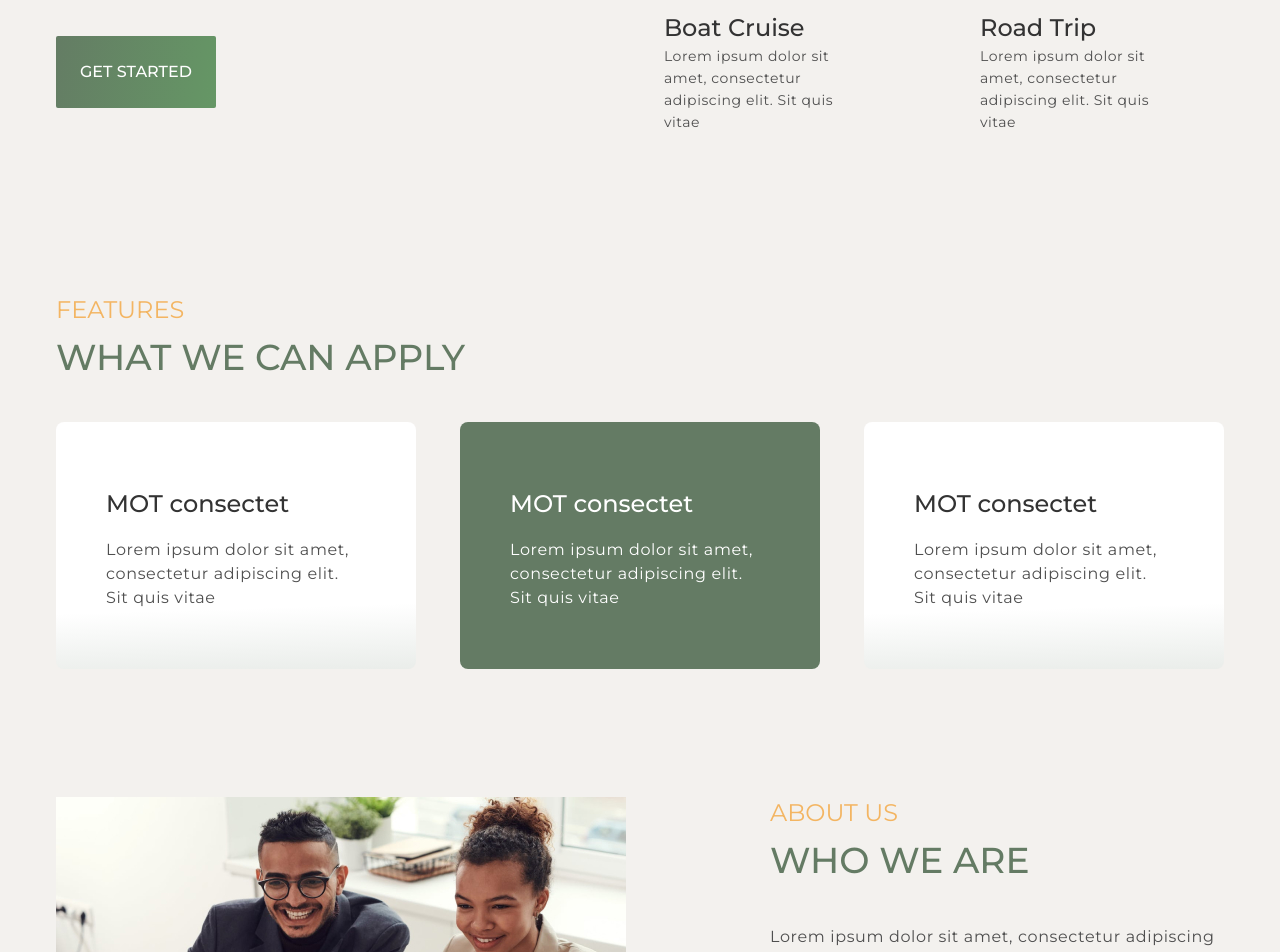
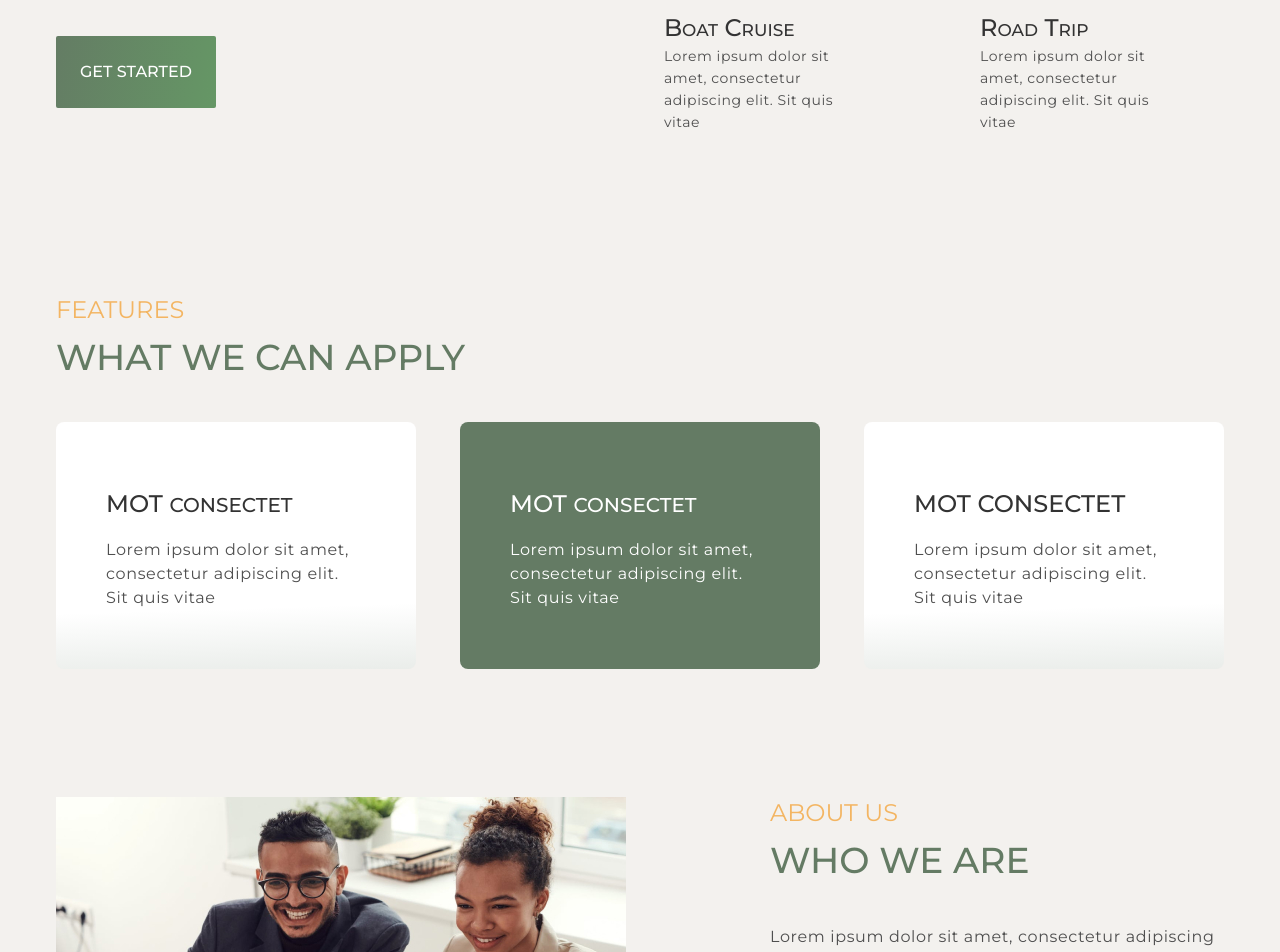
Before and after one commit to acvetochka/Awesome, a plain HTML site: page index.html in a window 1280 px wide. Shown: the part 1159-2111 px from the top of the page. Drawn offline with Linux system fonts and the light colour scheme.

Commit message:
редагує текст

```diff
--- a/index.html
+++ b/index.html
@@ -72,11 +72,11 @@
           <span class="heading-subtitle">What we can apply</span>
           <ul class="feature-card">
             <li class="feature-card__item">
-              <h3 class="feature-card__title">MOT consectet</h3>
+              <h3 class="feature-card__title">MOT <small> consectet</small></h3>
               <p class="feature-card__text">Lorem ipsum dolor sit amet, consectetur adipiscing elit. Sit quis vitae</p>
             </li>
             <li class="feature-card__item">
-              <h3 class="feature-card__title">MOT consectet</h3>
+              <h3 class="feature-card__title">MOT <small> consectet</small></h3>
               <p class="feature-card__text">Lorem ipsum dolor sit amet, consectetur adipiscing elit. Sit quis vitae</p>
             </li>
             <li class="feature-card__item">
--- a/scss/components/_advantage.scss
+++ b/scss/components/_advantage.scss
@@ -30,6 +30,7 @@
         font-size: 24px;
         line-height: 1.5;
         color: $secondaryColor;
+        font-variant: small-caps;
     }
 
     &__text {
--- a/scss/components/_feature.scss
+++ b/scss/components/_feature.scss
@@ -29,6 +29,7 @@
         line-height: 1.5;
         color: $secondaryColor;
         margin-bottom: 16px;
+        text-transform: uppercase;
 
         .feature-card__item:nth-child(even) & {
             color: $tertiaryColor;
--- a/scss/components/_header.scss
+++ b/scss/components/_header.scss
@@ -25,7 +25,9 @@
     &__link {
         @extend %link;
         color: $secondaryColor;
-        text-transform: capitalize;
+        // text-transform: capitalize;
+        font-variant: small-caps;
+
 
         &::first-letter {
             font-size: 40px;
--- a/scss/components/_team.scss
+++ b/scss/components/_team.scss
@@ -34,11 +34,13 @@
     &__title {
         font-weight: 500;
         color: $secondaryColor;
+        font-variant: small-caps;
     }
 
     &__subtitle {
         font-size: 14px;
         line-height: 1.57;
+        font-variant: small-caps;
     }
 
     &__text {
```
Also changed, not shown: css/main.css, css/main.min.css, 2 other files.
